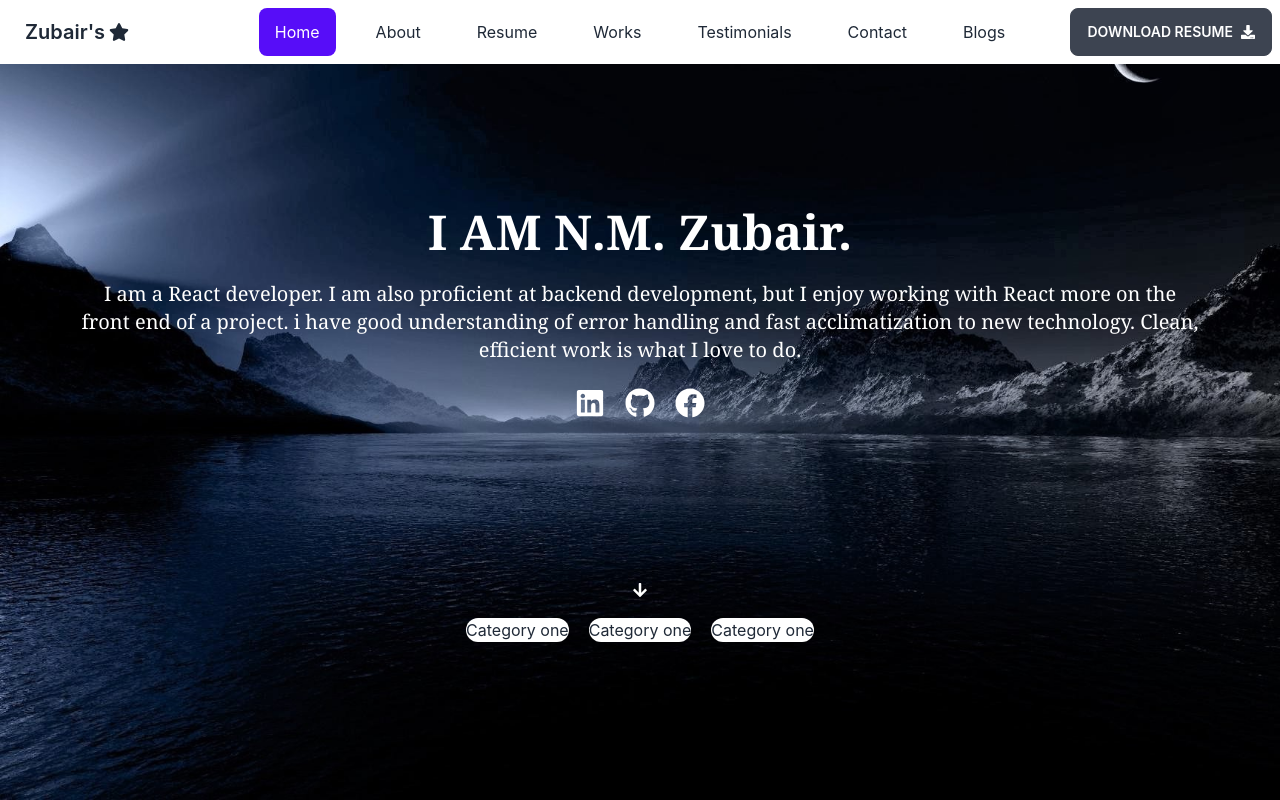
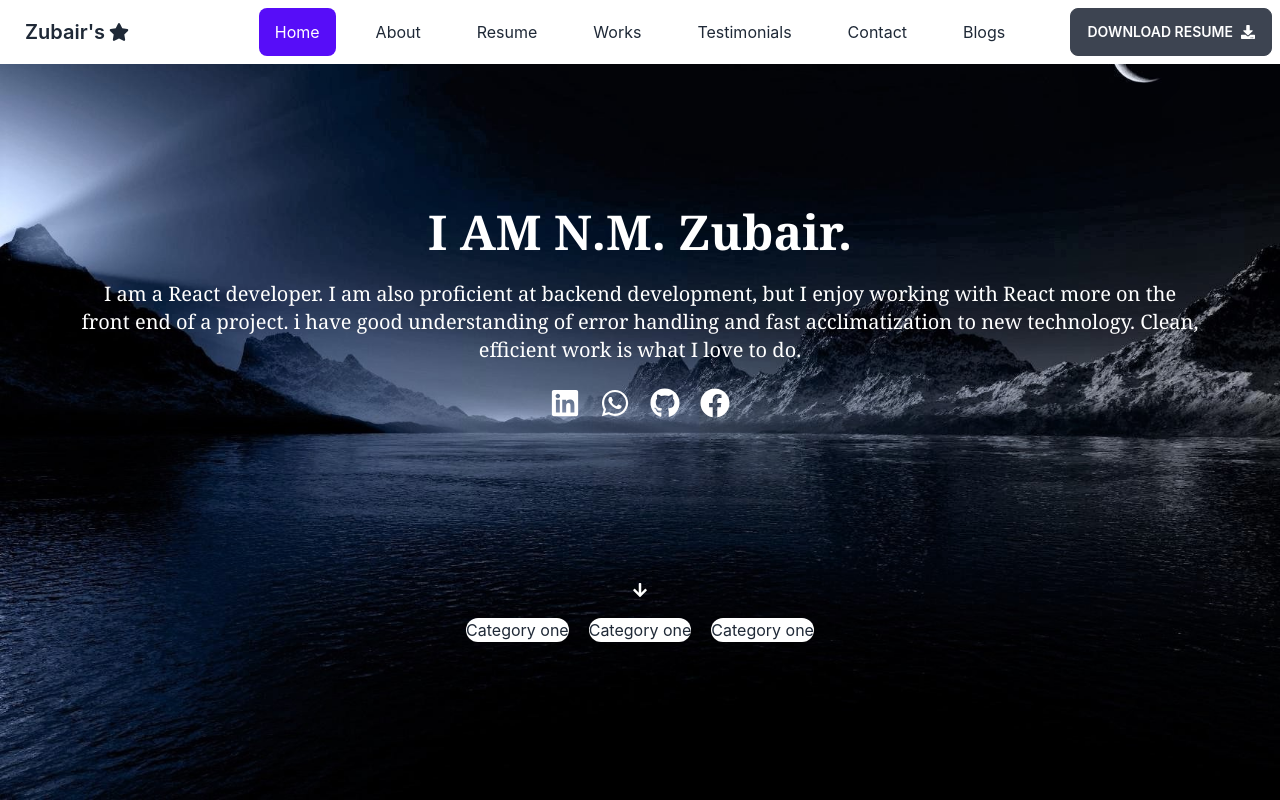
Before and after one commit to codex-zubair/my-portfolio, a React (Create React App) app: page / in a window 1280 px wide. Built offline with nearby package versions, Linux system fonts and the light colour scheme.

Commit message:
added whats app system for contact me

```diff
--- a/src/Componets/Banner/Banner.js
+++ b/src/Componets/Banner/Banner.js
@@ -1,5 +1,5 @@
 import React from 'react';
-import { FaFacebook, FaGithub, FaLinkedin } from 'react-icons/fa';
+import { FaFacebook, FaGithub, FaLinkedin, FaWhatsapp } from 'react-icons/fa';
 import { Link } from 'react-router-dom';
 
 const Banner = () => {
@@ -11,7 +11,9 @@ const Banner = () => {
 
 
             <div className='flex gap-5'>
-                <a href="https://www.linkedin.com/in/zubayeralaam/" target="_blank" ><FaLinkedin className='text-3xl'/></a>
+                <a href="https://www.linkedin.com/in/zubayeralaam/" target="_blank" ><FaLinkedin className='text-3xl' /></a>
+
+                <a href="https://wa.me/+8801622559988" target="_blank" ><FaWhatsapp className='text-3xl' /></a>
                 <a href='https://github.com/codingwithrock' target="_blank"><FaGithub className='text-3xl' /></a>
                 <a href='https://www.facebook.com/Zubayeralaam/' target="_blank"><FaFacebook className='text-3xl' /></a>
             </div>
```
